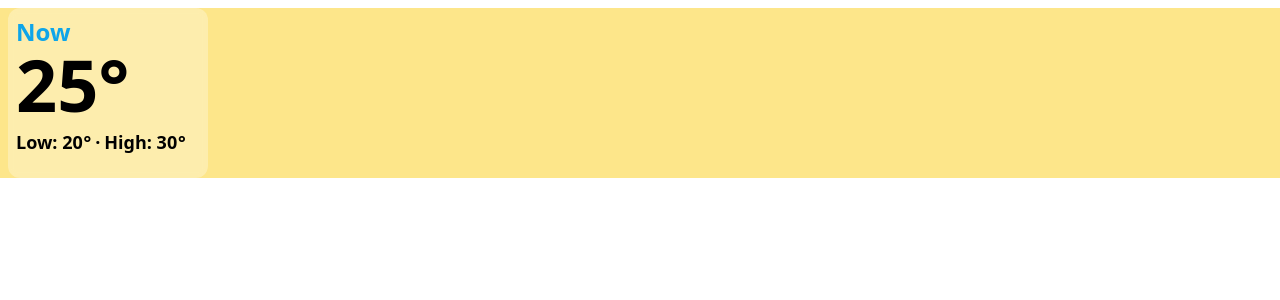
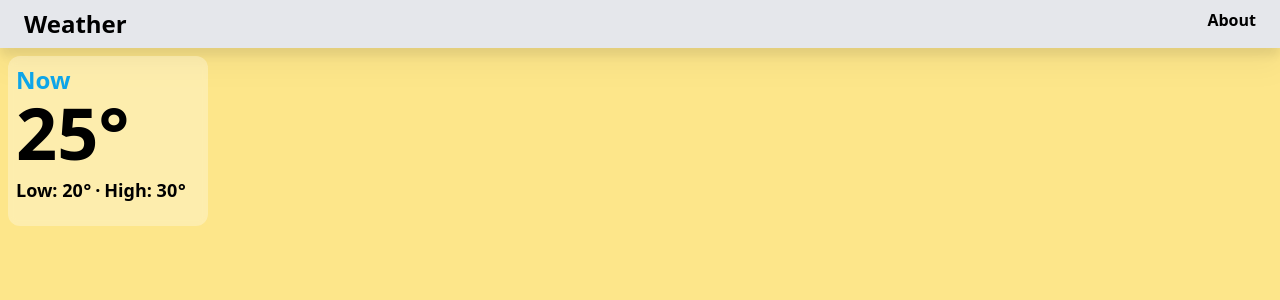
Before and after one commit to prathameshkhade/weather, a React (Create React App) app in the folder weather/: page / in a window 1280 px wide. Shown: the top 300 px of the page. Built offline with nearby package versions, Linux system fonts and the light colour scheme.

Commit message:
add: navbar, need to add a search bar

```diff
--- a/weather/src/App.js
+++ b/weather/src/App.js
@@ -1,9 +1,11 @@
 import './App.css';
 import Current from './pages/Current';
+import Navbar from './pages/Navbar'
 
 function App() {
   return (
-    <div className="bg-amber-200 w-[100%] h-[100%]">
+    <div className="bg-amber-200 w-[100vw] h-[100vh]">
+      <Navbar />
       <Current />
     </div>
   );
--- /dev/null
+++ b/weather/src/pages/Navbar.jsx
@@ -0,0 +1,15 @@
+import React from "react";
+
+export default function Navbar() {
+  return (
+    <div className="flex py-2 justify-between px-6 bg-gray-200 font-semibold drop-shadow-xl">
+      <div className="text-2xl">Weather</div>
+      <div className="">{/* search bar component */}</div>
+      <div className="gap-4">
+        <nav className="space-x-5">
+          <a href="#">About</a>
+        </nav>
+      </div>
+    </div>
+  );
+}
```
Also changed, not shown: weather/src/pages/Current.jsx (line endings or trailing spaces).
